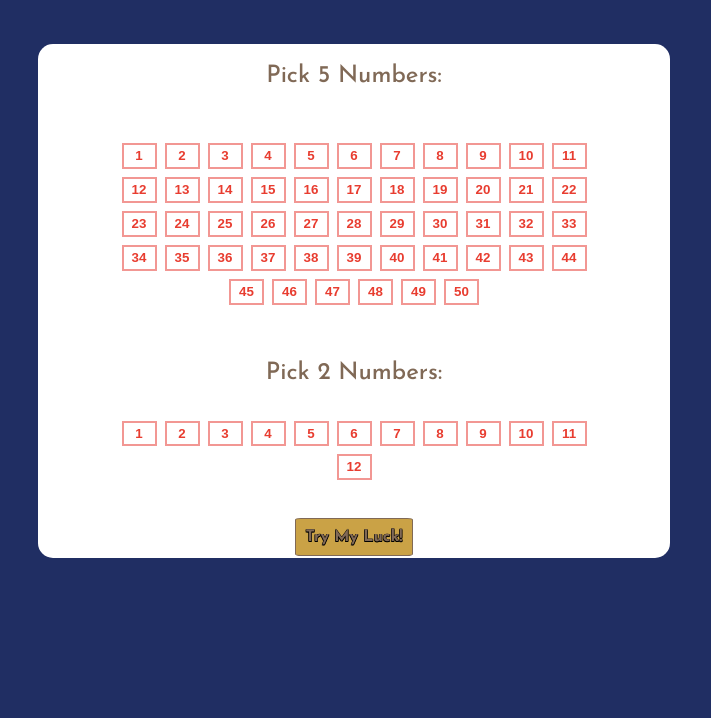
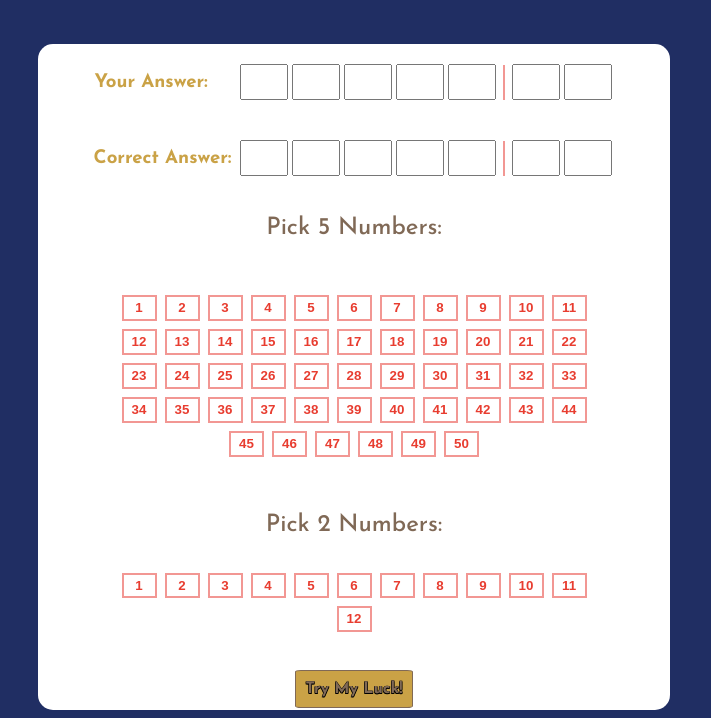
Before and after one commit to dimicoding/EUROMILLIONS, a plain HTML site: page index.html in a window 1280 px wide. Shown: the part 145-863 px from the top of the page, without its empty margins (286-997 px from the left). Before the commit the page ends 800 px from the top, so only its background shows below. Drawn offline with Linux system fonts and the light colour scheme.

Commit message:
add two rows one for users answer and another for the correct answer

```diff
--- a/assets/java/script.js
+++ b/assets/java/script.js
@@ -1,3 +1,5 @@
+
+
 /*Create 50 buttons for html*/
 let fiftyButtons= document.getElementById("fifty-buttons");
 
--- a/assets/style/style.css
+++ b/assets/style/style.css
@@ -1,31 +1,92 @@
-
 @import url('https://fonts.googleapis.com/css2?family=Josefin+Sans:wght@100;300;400;500;700&display=swap');
 
 
 
 /*Heading*/
 
-body{
-    background: rgb(32,46,99);
+body {
+    background: rgb(32, 46, 99);
 }
-.heading{
+
+.heading {
     text-align: center;
     margin-top: 5%;
 }
-.fa-regular.fa-star{
-    color: rgba(202,162,70,255);
+
+.fa-regular.fa-star {
+    color: rgba(202, 162, 70, 255);
 }
-.heading h1{
-    font-family:  'Josefin Sans', sans-serif;
+
+.heading h1 {
+    font-family: 'Josefin Sans', sans-serif;
     font-weight: 700;
     font-size: 70px;
     text-shadow: -1px -1px 0 #000, 5px -1px 0 #000, -1px 1px 0 #000, 1px 1px 0 #000;
     color: rgb(254 254 252);
 }
-.heading :hover{
+
+.heading :hover {
     text-shadow: -1px -1px 0 #CAA246, 1px -1px 0 #CAA246, -1px 1px 0 #CAA246, 1px 1px 0 #CAA246;
     color: rgb(254 254 252);
 }
+
+/* Boxes for User Inputs and Correct Answer*/
+#user-input {
+    display: flex;
+    flex-direction: row;
+    flex-wrap: wrap;
+    align-content: center;
+    justify-content: center;
+    align-items: center;
+}
+
+#user-input input {
+    color: #806956;
+    height: 30px;
+    width: 40px;
+    font-size: 1.2rem;
+    margin: 20px 2px 20px;
+    text-align: center;
+}
+#user-input h3 {
+    margin-right: 30px;
+    color: rgb(202, 162, 70);
+    font-family: 'Josefin Sans', sans-serif;
+}
+
+#correct-answer {
+    display: flex;
+    flex-direction: row;
+    flex-wrap: wrap;
+    align-content: center;
+    justify-content: center;
+    align-items: center;
+}
+
+#correct-answer input {
+    color: #806956;
+    height: 30px;
+    width: 40px;
+    font-size: 1.2rem;
+    margin: 20px 2px 20px;
+    text-align: center;
+
+}
+#correct-answer h3 {
+    margin-right: 7px;
+    color: rgb(202, 162, 70);
+    font-family: 'Josefin Sans', sans-serif;
+}
+
+.vertical-line {
+    border-left: 2px solid #f29793;
+    height: 35px;
+    margin: 0 5px 0 5px;
+}
+
+
+
+
 
 /*Structure for the Euromillion buttons*/
 
@@ -39,17 +100,20 @@ body{
     background: #ffffff;
     border-radius: 15px;
 }
-h2{
+
+h2 {
     text-align: center;
     color: #806956;
     font-family: 'Josefin Sans', sans-serif;
     font-weight: 500;
 }
-div .pick{
+
+div .pick {
     height: 100%;
     width: 100%;
 }
-div .picktwo{
+
+div .picktwo {
     height: 100%;
     width: 100%;
 }
@@ -60,7 +124,8 @@ div .picktwo{
     margin: 5% 10%;
     height: 100%;
 }
-#fifty-buttons{
+
+#fifty-buttons {
     display: inline-block;
     text-align: center;
     vertical-align: middle;
@@ -76,19 +141,22 @@ div .picktwo{
     line-height: 1.5;
     width: 35px;
 }
-.picktwo div{
+
+.picktwo div {
     margin: 5% 10%;
     height: 100%;
 
 }
-#twelve-buttons{
+
+#twelve-buttons {
     display: flex;
     text-align: center;
     vertical-align: middle;
     flex-wrap: wrap;
     justify-content: center;
 }
-#twelve-buttons button{
+
+#twelve-buttons button {
     margin: 4px;
     border-radius: unset;
     border: 2px solid #f29793;
@@ -100,13 +168,14 @@ div .picktwo{
 }
 
 /*Submit button*/
-.submit-button{
+.submit-button {
     text-align: center;
 }
-.submit-button button{
+
+.submit-button button {
     border: 1px solid;
     border-radius: 5%;
-    background-color: rgba(202,162,70,1);
+    background-color: rgba(202, 162, 70, 1);
     text-shadow: -0.5px -0.5px 0 #000, 0.5px -0.5px 0 #000, -0.5px 0.5px 0 #000, 0.5px 0.5px 0 #000;
     width: auto;
     margin: 2px;
@@ -117,8 +186,9 @@ div .picktwo{
     font-size: 16px;
     font-weight: bolder;
 }
-.submit-button button:hover{
-    background-color: rgba(202,162,70,0.7);
+
+.submit-button button:hover {
+    background-color: rgba(202, 162, 70, 0.7);
 }
 
 /*-webkit-transition: color .15s ease-in-out,background-color .30s ease-in-out,border-color .15s ease-in-out,-webkit-box-shadow .15s ease-in-out;*/
--- a/index.html
+++ b/index.html
@@ -21,6 +21,30 @@
     </header>
 
     <div class="structure">
+        <div id="user-input">
+            <h3>Your Answer:</h3>
+            <input type="number">
+            <input type="number">
+            <input type="number">
+            <input type="number">
+            <input type="number">
+            <p class="vertical-line"></p>
+            <input type="number">
+            <input type="number">
+
+        </div>
+        <div id="correct-answer">
+            <h3>Correct Answer:</h3>
+            <input type="number">
+            <input type="number">
+            <input type="number">
+            <input type="number">
+            <input type="number">
+            <p class="vertical-line"></p>
+            <input type="number">
+            <input type="number">
+        </div>
+
         <div class="pick">
             <h2>Pick 5 Numbers:</h2>
             <div id="fifty-buttons">
```
